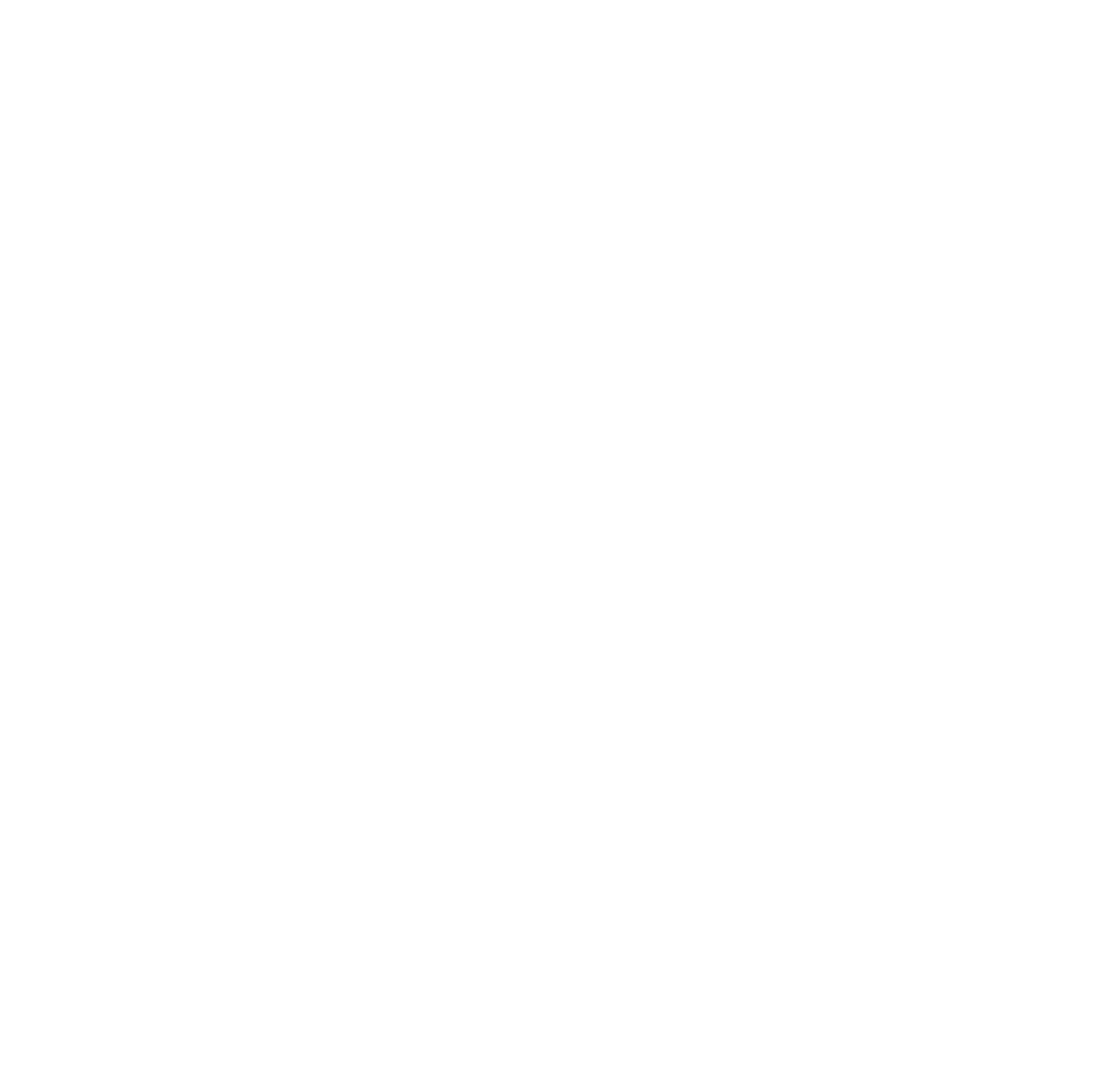
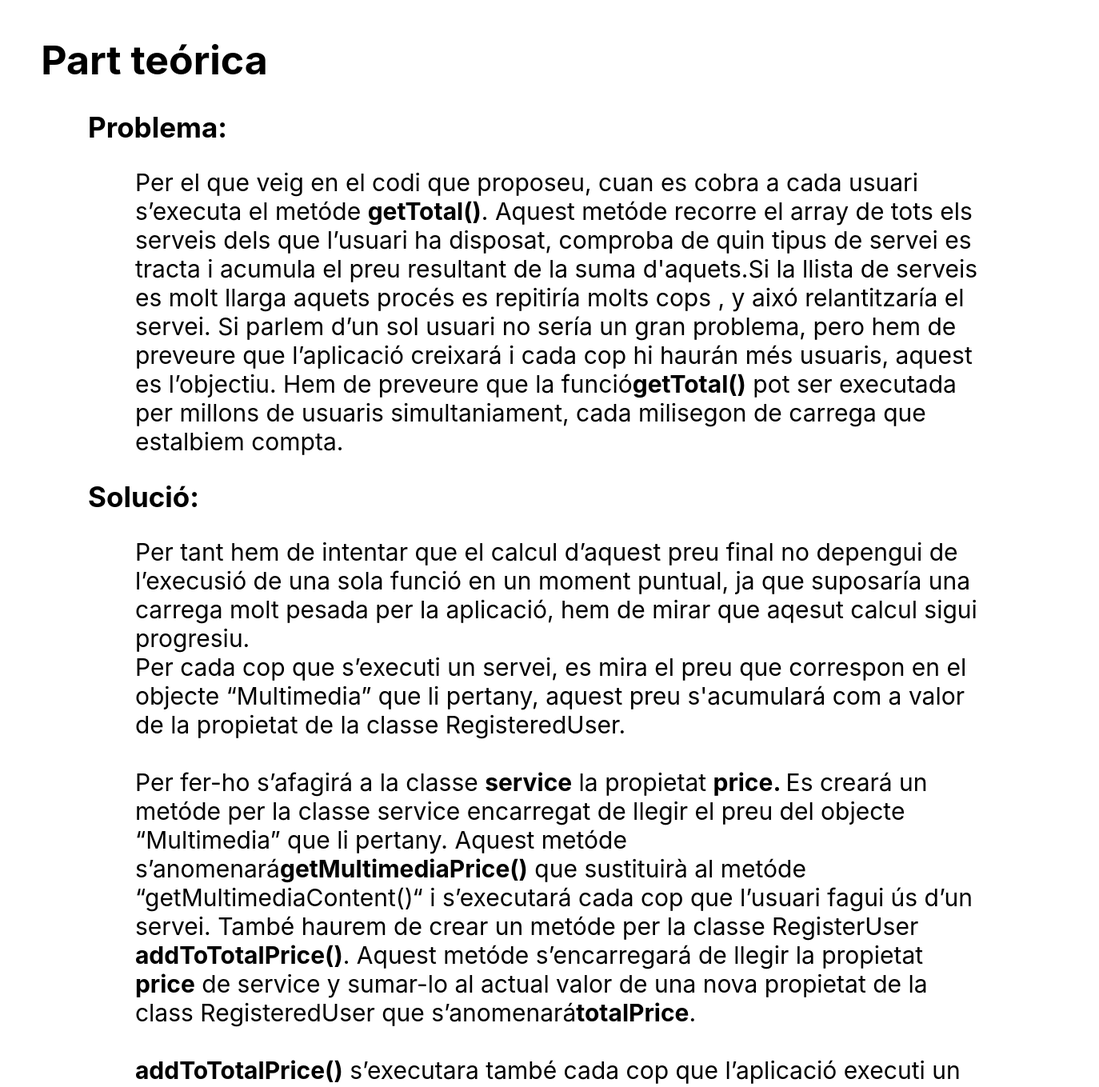
Before and after one commit to jonCroatanUto/maps, a React (Create React App) app: page /theoricalChallace in a window 1280 px wide. Before the commit this address had no page. Shown: the part 40-1399 px from the top of the page at 80% size, 1374 px wide, since content can reach past the window. Before the commit the page ends 800 px from the top, so only its background shows below. Built offline with nearby package versions, Linux system fonts and the light colour scheme.

Commit message:
theorical part

```diff
--- a/src/App.tsx
+++ b/src/App.tsx
@@ -3,10 +3,14 @@
 import "./App.css";
 import { Routes, Route } from "react-router-dom";
 import Home from "./pages/Home";
+import TheoricalCHallence from "./pages/TheoricChallence/theoricalChallence";
+import Map from "./pages/Maps";
 function App() {
   return (
     <Routes>
       <Route path="/" element={<Home />} />
+      <Route path="/theoricalChallace" element={<TheoricalCHallence />} />
+      <Route path="/practicalChallace" element={<Map />} />
     </Routes>
   );
 }
--- a/src/pages/Home/Home.tsx
+++ b/src/pages/Home/Home.tsx
@@ -1,10 +1,20 @@
 import React from "react";
-import Map from "../../components/Maps";
+import Map from "../Maps";
+import { Link } from "react-router-dom";
 
 function Home() {
   return (
     <>
-      <Map />
+      <Link to="/practicalChallace">
+        <p style={{ fontSize: "20px", textDecoration: "none" }}>
+          Practical challence
+        </p>
+      </Link>
+      <Link to="/theoricalChallace">
+        <p style={{ fontSize: "20px", textDecoration: "none" }}>
+          Theorical challence
+        </p>
+      </Link>
     </>
   );
 }
--- a/src/components/Maps/Map.tsx
+++ b/src/pages/Maps/Map.tsx
@@ -2,9 +2,9 @@
 import { useDispatch, useSelector } from "react-redux";
 import ReactGoogleMapLoader from "react-google-maps-loader";
 import ReactGooglePlacesSuggest from "react-google-places-suggest";
-import Input from "../Input";
+import Input from "../../components/Input";
 import GoogleMapReact from "google-map-react";
-import Marker from "../currentMarker";
+import Marker from "../../components/currentMarker";
 import { addMarker } from "../../redux/markerReducer/actions";
 import { RootState } from "../../redux/reducers";
 
--- /dev/null
+++ b/src/pages/TheoricChallence/index.tsx
@@ -0,0 +1 @@
+export { default } from "./theoricalChallence";
--- /dev/null
+++ b/src/pages/TheoricChallence/styles.css
@@ -0,0 +1,22 @@
+.theoricalChallence {
+  padding: 2%;
+  margin: 2%;
+}
+.theoricalChallence h1 {
+  font-size: 50px;
+}
+.theoricalChallence h2 {
+  padding-left: 5%;
+  font-size: 35px;
+}
+.theoricalChallence p {
+  padding-left: 10%;
+  font-size: 30px;
+}
+.theoricalChallence img {
+  width: 100%;
+}
+.graphicContent {
+  display: inline-flex;
+  width: 100%;
+}
--- /dev/null
+++ b/src/pages/TheoricChallence/theoricalChallence.tsx
@@ -0,0 +1,58 @@
+import React from "react";
+import SchemaImage from "./schema.png";
+import pseudocode from "./pseudocode.png";
+import "./styles.css";
+function TheoricalCHallence() {
+  return (
+    <div className="theoricalChallence">
+      <h1>Part teórica</h1>
+      <h2>Problema: </h2>
+      <p>
+        Per el que veig en el codi que proposeu, cuan es cobra a cada usuari
+        s’executa el metóde <b>getTotal()</b>. Aquest metóde recorre el array de
+        tots els serveis dels que l’usuari ha disposat, comproba de quin tipus
+        de servei es tracta i acumula el preu resultant de la suma d'aquets.Si
+        la llista de serveis es molt llarga aquets procés es repitiría molts
+        cops , y aixó relantitzaría el servei. Si parlem d’un sol usuari no
+        sería un gran problema, pero hem de preveure que l’aplicació creixará i
+        cada cop hi haurán més usuaris, aquest es l’objectiu. Hem de preveure
+        que la funció
+        <b>getTotal()</b> pot ser executada per millons de usuaris
+        simultaniament, cada milisegon de carrega que estalbiem compta.
+      </p>
+      <h2>Solució: </h2>
+      <p>
+        Per tant hem de intentar que el calcul d’aquest preu final no depengui
+        de l’execusió de una sola funció en un moment puntual, ja que suposaría
+        una carrega molt pesada per la aplicació, hem de mirar que aqesut calcul
+        sigui progresiu. <br />
+        Per cada cop que s’executi un servei, es mira el preu que correspon en
+        el objecte “Multimedia” que li pertany, aquest preu s'acumulará com a
+        valor de la propietat de la classe RegisteredUser. <br />
+        <br />
+        Per fer-ho s’afagirá a la classe <b>service</b> la propietat{" "}
+        <b>price. </b>
+        Es creará un metóde per la classe service encarregat de llegir el preu
+        del objecte “Multimedia” que li pertany. Aquest metóde s’anomenará
+        <b>getMultimediaPrice()</b> que sustituirà al metóde
+        “getMultimediaContent()“ i s’executará cada cop que l’usuari fagui ús
+        d’un servei. També haurem de crear un metóde per la classe RegisterUser{" "}
+        <b>addToTotalPrice()</b>. Aquest metóde s’encarregará de llegir la
+        propietat <b>price</b> de service y sumar-lo al actual valor de una nova
+        propietat de la class RegisteredUser que s’anomenará
+        <b>totalPrice</b>.<br /> <br />
+        <b>addToTotalPrice()</b> s’executara també cada cop que l’aplicació
+        executi un servei. D’aquesta manera el preu que acumula l’usuari
+        s’aniria calculant de forma paulatina i ens estalbiem la funció
+        getTotal, que de tenirla que executar mensualment, per exemple, a tots
+        els usuaris sería una carrega bestial per la aplicació, considerant que
+        contingui milers d’usuaris.
+      </p>
+      <div className="graphicContent">
+        <img src={SchemaImage} alt="Schema" />
+        <img src={pseudocode} alt="pseudocode" />
+      </div>
+    </div>
+  );
+}
+export default TheoricalCHallence;
```
Also changed, not shown: src/pages/Maps/index.tsx (renamed from src/components/Maps/index.tsx), src/pages/TheoricChallence/pseudocode.png (added), src/pages/TheoricChallence/schema.png (added).
